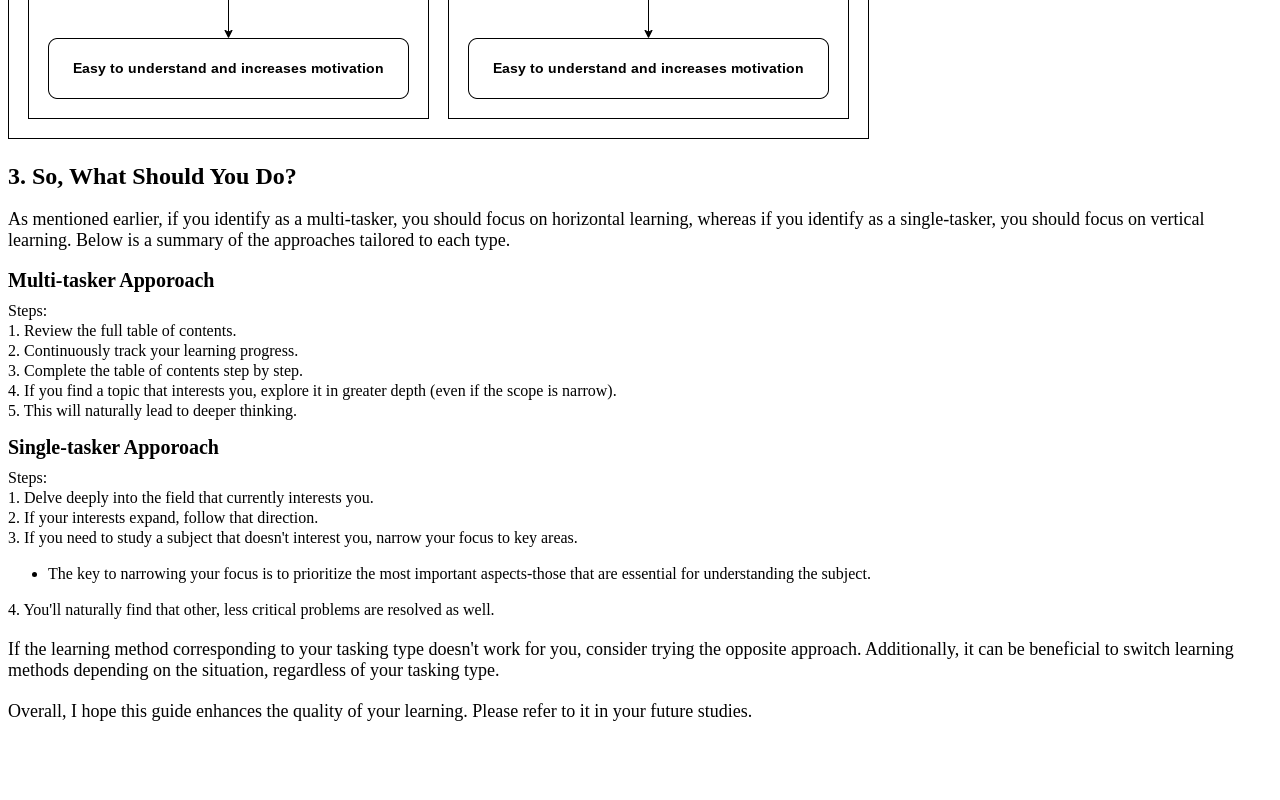
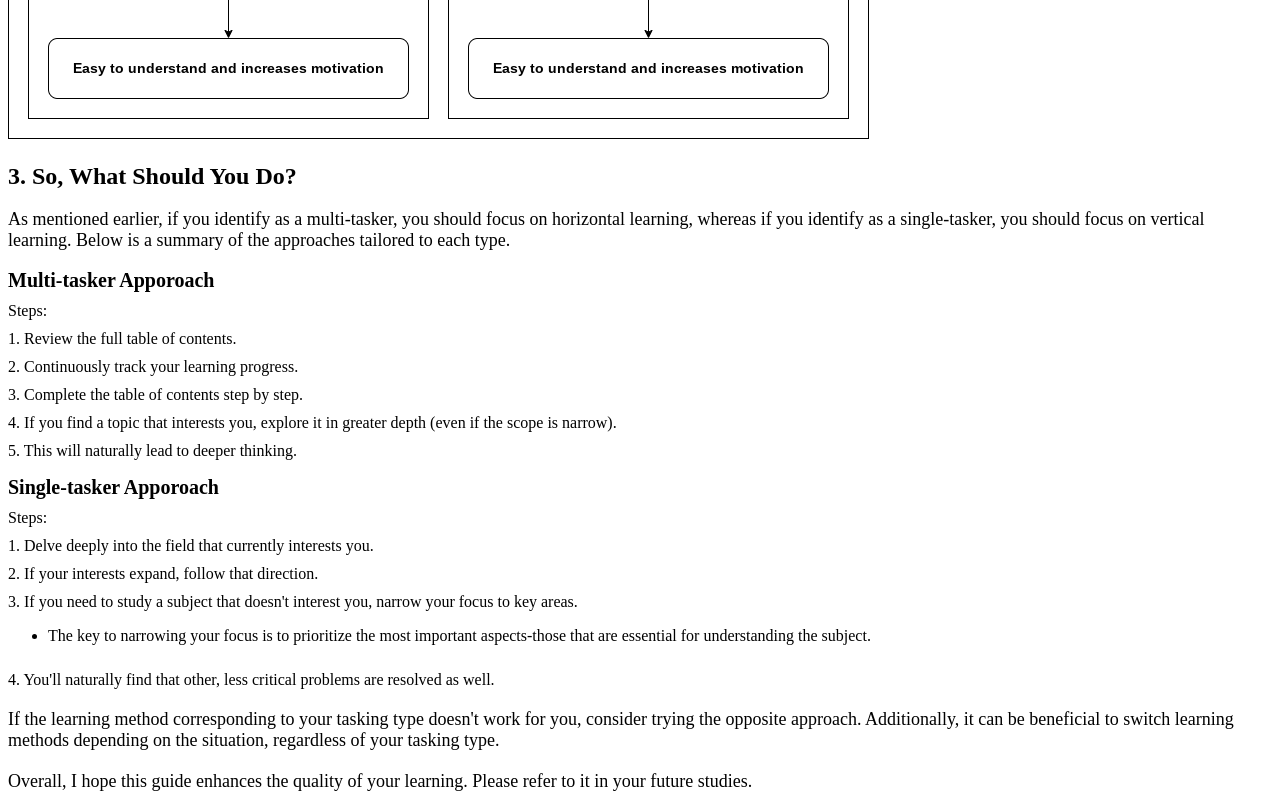
Before and after one commit to Akihito13k/Webpage_Article, a plain HTML site: page index.html in a window 1280 px wide. Shown: the part 1272-2072 px from the top of the page. Before the commit the page ends 2002 px from the top, so only its background shows below. Drawn offline with Linux system fonts and the light colour scheme.

Commit message:
modify Style.css

```diff
--- a/Style.css
+++ b/Style.css
@@ -34,9 +34,7 @@
     padding-top: 10px;
 }
 
-.space {
-    padding-top: 2px;
-}
+
 
 .last {
     font-size: 18px;
--- a/index.html
+++ b/index.html
@@ -67,25 +67,52 @@
         </p>
         <b class="def">Multi-tasker Apporoach</b>
             <div class="steps">Steps: </div>
-            <div class="space">1. Review the full table of contents.</div>
-            <div class="space">2. Continuously track your learning progress.</div>
-            <div class="space">3. Complete the table of contents step by step.</div>
-            <div class="space">4. If you find a topic that interests you, explore it in greater depth (even if the scope is narrow).</div>
-            <div class="space">5. This will naturally lead to deeper thinking.
+            <div class="steps">
+                1. Review the full table of contents.
+            </div>
+            <div class="steps">
+                2. Continuously track your learning progress.
+            </div>
+            <div class="steps">
+                3. Complete the table of contents step by step.
+            </div>
+            <div class="steps">
+                4. If you find a topic that interests you,
+                explore it in greater depth (even if the scope is narrow).
+            </div>
+            <div class="steps">
+                5. This will naturally lead to deeper thinking.
             </div>
         <p class="blank"></p>
         <b class="def">Single-tasker Apporoach</b>
             <div class="steps">Steps: </div>
-            <div class="space">1. Delve deeply into the field that currently interests you.</div>
-            <div class="space">2. If your interests expand, follow that direction.</div>
-            <div class="space">3. If you need to study a subject that doesn't interest you, narrow your focus to key areas.</div>
-                <ul class="space">
-                    <li>The key to narrowing your focus is to prioritize the most important aspects-those that are essential for understanding the subject.</li>
+            <div class="steps">
+                1. Delve deeply into the field that currently interests you.
+            </div>
+            <div class="steps">
+                2. If your interests expand, follow that direction.
+            </div>
+            <div class="steps">
+                3. If you need to study a subject that doesn't interest you,
+                narrow your focus to key areas.
+            </div>
+                <ul>
+                    <li>The key to narrowing your focus is to prioritize the most important
+                        aspects-those that are essential for understanding the subject.
+                    </li>
                 </ul>
-            <div class="space">4. You'll naturally find that other, less critical problems are resolved as well.</div>
-        <div class="last">If the learning method corresponding to your tasking type doesn't work for you, consider trying the opposite approach.
-            Additionally, it can be beneficial to switch learning methods depending on the situation, regardless of your tasking type.</div>
-        <div class="last">Overall, I hope this guide enhances the quality of your learning. Please refer to it in your future studies.</div>
+            <div class="steps">
+                4. You'll naturally find that other, less critical problems are resolved as well.
+            </div>
+        <div class="last">If the learning method corresponding to your tasking type doesn't work for you,
+             consider trying the opposite approach.
+            Additionally, it can be beneficial to switch learning methods depending on the situation,
+            regardless of your tasking type.
+        </div>
+        <div class="last">
+            Overall, I hope this guide enhances the quality of your learning.
+            Please refer to it in your future studies.
+        </div>
 
 </body>
 </html>
```
